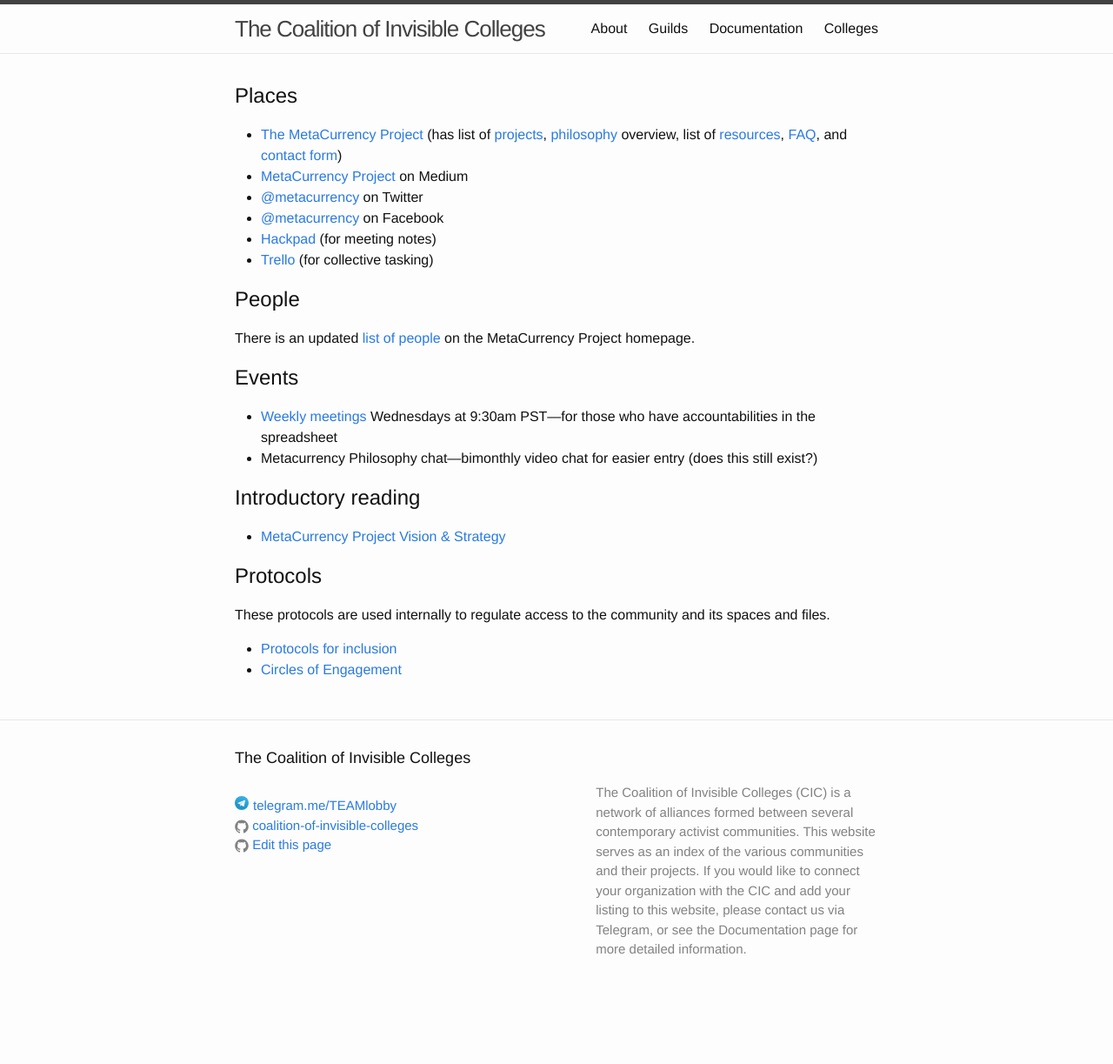
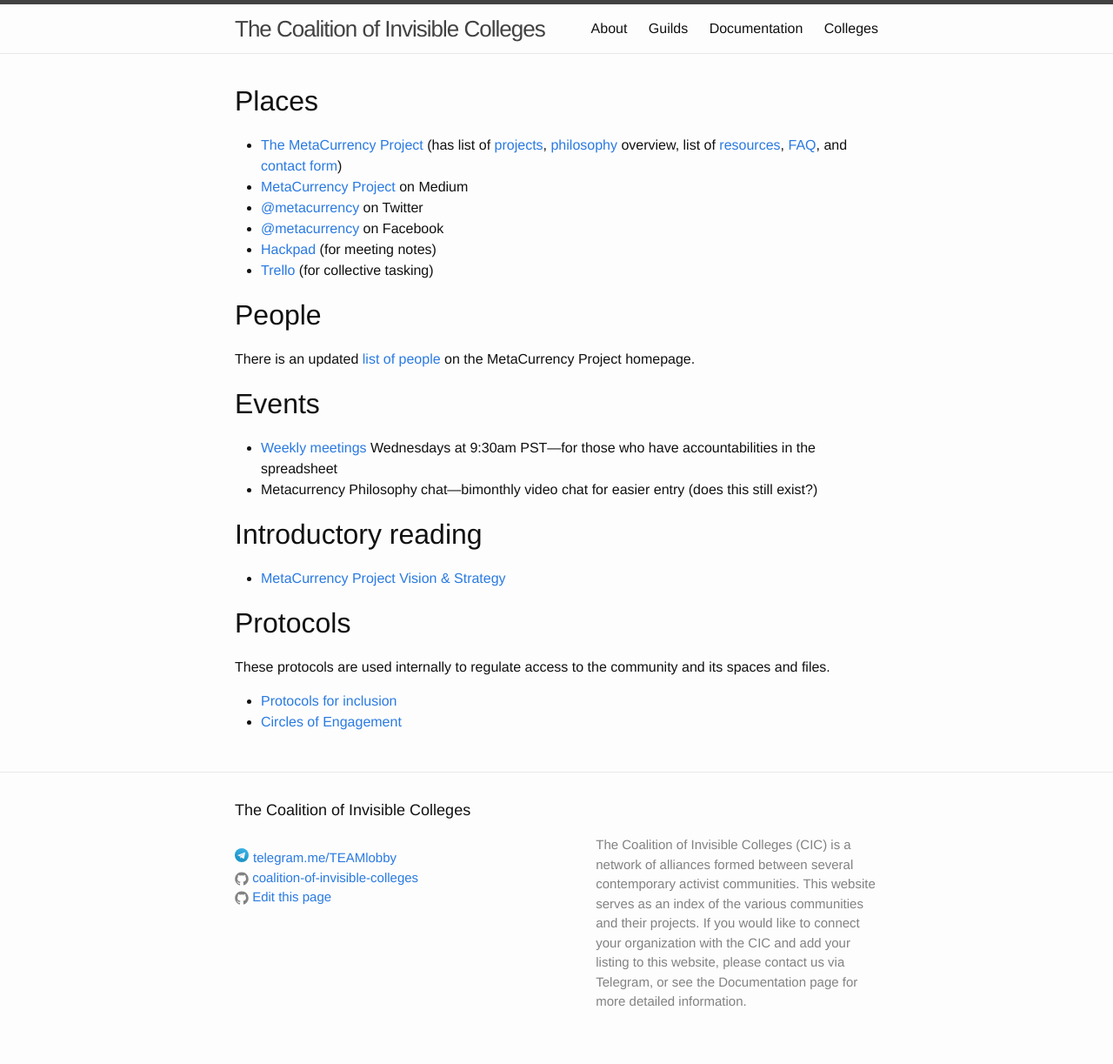
Before and after one commit to coalition-of-invisible-colleges/cic.github.io, a Jekyll site: the page built from colleges/ceptr/ceptr-holographers.md, in a window 1280 px wide. Shown: the whole page at 87% size. Built offline with Jekyll 4.4.1, drawn with Linux system fonts in a browser that asks for light colours; before the commit the page ends 1163 px from its top, so only the background shows below that.

Commit message:
Fixed heading size

```diff
--- a/colleges/ceptr/ceptr-holographers.md
+++ b/colleges/ceptr/ceptr-holographers.md
@@ -4,7 +4,7 @@ college: ceptr
 guild: holographers
 pointperson: deicidus
 ---
-## Places
+# Places
 * [The MetaCurrency Project](http://metacurrency.org) (has list of [projects](http://metacurrency.org/#projects), [philosophy](http://metacurrency.org/about) overview, list of [resources](http://metacurrency.org/resources/), [FAQ](http://metacurrency.org/faq/), and [contact form](http://metacurrency.org/contact/))
 * [MetaCurrency Project](https://medium.com/metacurrency-project) on Medium
 * [@metacurrency](https://twitter.com/metacurrency) on Twitter
@@ -12,17 +12,17 @@ pointperson: deicidus
 * [Hackpad](https://metacurrency.hackpad.com/) (for meeting notes)
 * [Trello](https://trello.com/metacurrency) (for collective tasking)
 
-## People
+# People
 There is an updated [list of people](http://metacurrency.org/team/) on the MetaCurrency Project homepage.
 
-## Events
+# Events
 - [Weekly meetings](http://ceptr.org/hangout) Wednesdays at 9:30am PST—for those who have accountabilities in the spreadsheet
 * Metacurrency Philosophy chat—bimonthly video chat for easier entry (does this still exist?)
 
-## Introductory reading
+# Introductory reading
 * [MetaCurrency Project Vision & Strategy](http://metacurrency.org/portfolio-item/metacurrency-project-vision-strategy/)
 
-## Protocols
+# Protocols
 These protocols are used internally to regulate access to the community and its spaces and files.
 * [Protocols for inclusion](https://docs.google.com/document/d/1bB3HAwm1LPYJV9K0VCilJ_Xjob7rA_8js2usfODH6GE/edit)
 * [Circles of Engagement](https://docs.google.com/spreadsheets/d/1OXTwI6ANCNiq7AhBuFoj7dxLyGOYyEdz5_P2l5QNzmI/edit#gid=0)
```
